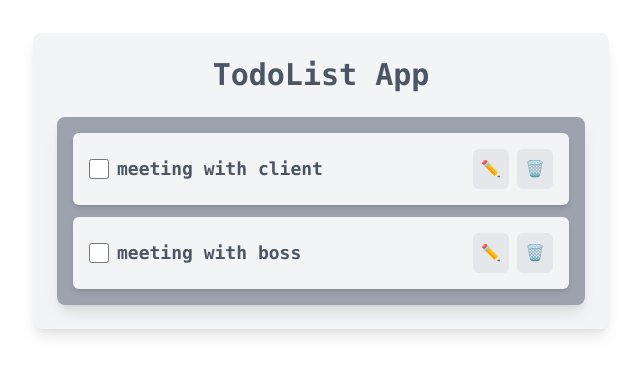
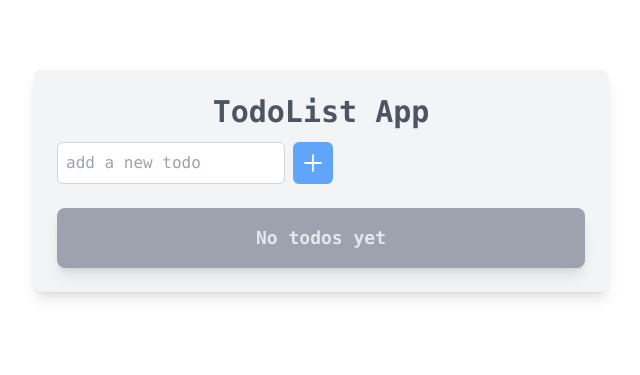
Before and after one commit to achmad-syidiq/react-todolist, a React (Vite) app: page / in a window 1280 px wide. Shown: the part 219-594 px from the top of the page, without its empty margins (319-959 px from the left). Built offline with nearby package versions, Linux system fonts and the light colour scheme.

Commit message:
feat(todoform): add todo form & show todo in list

```diff
--- a/package.json
+++ b/package.json
@@ -11,7 +11,8 @@
   },
   "dependencies": {
     "react": "^18.3.1",
-    "react-dom": "^18.3.1"
+    "react-dom": "^18.3.1",
+    "react-icons": "^5.4.0"
   },
   "devDependencies": {
     "@eslint/js": "^9.17.0",
--- a/src/App.jsx
+++ b/src/App.jsx
@@ -1,20 +1,10 @@
 import TodoHeader from "./components/TodoHeader";
 import TodoList from "./components/TodoList";
+import TodoForm from "./components/TodoForm";
 import { useEffect, useState } from "react";
 
 const App = () => {
-  const [todos, setTodos] = useState([
-    {
-      id: 283291720,
-      text: "meeting with client",
-      isCompleted: false,
-    },
-    {
-      id: 283291721,
-      text: "meeting with boss",
-      isCompleted: false,
-    },
-  ]);
+  const [todos, setTodos] = useState([]);
 
   useEffect(() => {
     localStorage.setItem("todos", JSON.stringify(todos));
@@ -25,11 +15,21 @@ const App = () => {
     setTodos(storedTodos);
   }, []);
 
+  const addTodo = (text) => {
+    const newTodo = {
+      id: Date.now(),
+      text: text,
+      isCompleted: false,
+    };
+    setTodos([...todos, newTodo]);
+  };
+
   return (
     <div className="min-h-screen flex items-center justify-center font-mono">
       <div className="w-full max-w-xl bg-gray-100 rounded-lg shadow-lg p-6">
         <TodoHeader>TodoList App</TodoHeader>
-        <TodoList todos={todos}/>
+        <TodoForm onAdd={addTodo} />
+        <TodoList todos={todos} />
       </div>
     </div>
   );
--- /dev/null
+++ b/src/components/TodoForm.jsx
@@ -0,0 +1,30 @@
+/* eslint-disable react/prop-types */
+import { AiOutlinePlus } from "react-icons/ai";
+import { useState } from "react";
+
+const TodoForm = ({ onAdd }) => {
+  const [todo, setTodo] = useState("");
+  const handleSubmit = (e) => {
+    e.preventDefault();
+    onAdd(todo);
+    setTodo("");
+  };
+  return (
+    <div className="">
+      <form onSubmit={handleSubmit} className="flex space-x-2">
+        <input
+          type="text"
+          className="w-55 border border-gray-300 rounded-md p-2"
+          value={todo}
+          onChange={(e) => setTodo(e.target.value)}
+          placeholder="add a new todo"
+        />
+        <button type="submit" className=" bg-blue-400 rounded-md px-2 text-white font-semibold">
+          <AiOutlinePlus className="text-2xl" />
+        </button>
+      </form>
+    </div>
+  );
+};
+
+export default TodoForm;
--- a/src/components/TodoHeader.jsx
+++ b/src/components/TodoHeader.jsx
@@ -1,6 +1,6 @@
 /* eslint-disable react/prop-types */
 const TodoHeader = ({ children }) => {
-  return <h2 className="text-center font-bold text-3xl text-gray-600">{children}</h2>;
+  return <h2 className="text-center font-bold text-3xl text-gray-600 mb-3">{children}</h2>;
 };
 
 export default TodoHeader;
--- a/src/components/TodoList.jsx
+++ b/src/components/TodoList.jsx
@@ -1,7 +1,15 @@
 /* eslint-disable react/prop-types */
 const TodoList = ({ todos }) => {
+  if (!todos.length) {
+    return (
+      <div className="bg-gray-400 p-4 shadow-lg rounded-lg mt-6">
+        <p className="text-center text-lg font-semibold text-gray-200">No todos yet</p>
+      </div>
+    );
+  }
+
   return (
-    <div className="bg-gray-400 p-4 shadow-lg rounded-lg mt-6">
+    <div className="bg-gray-400 p-4 shadow-lg rounded-lg mt-3">
       <ul className="space-y-3">
         {todos.map((todo) => (
           <li
```
Also changed, not shown: 1 other file (tests, documents, lock files or other folders).
